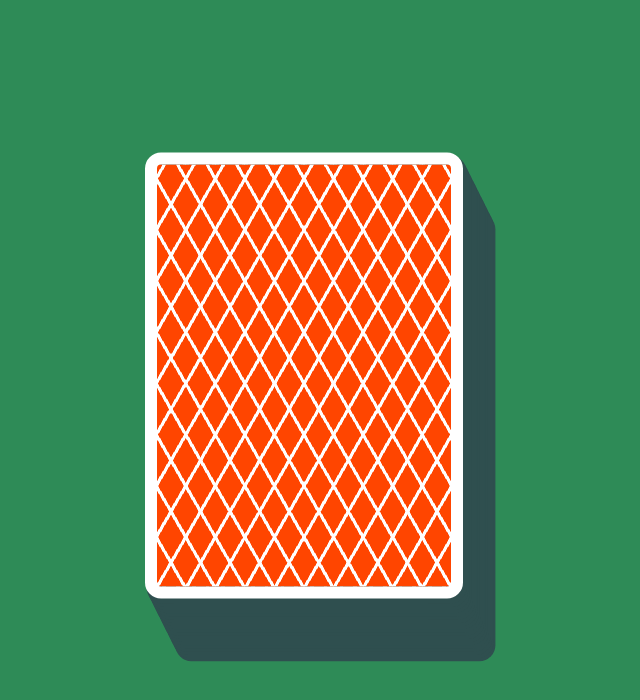
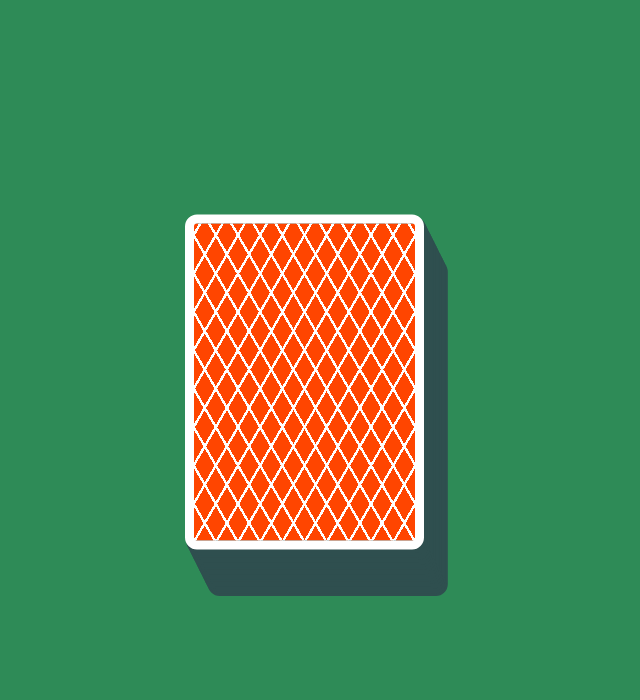
Before and after one commit to kangasta/pakka-old, a React (Create React App) app: page / in a window 1280 px wide. Shown: the top 700 px of the page, without its empty margins (335-975 px from the left). Built offline with nearby package versions, Linux system fonts and the light colour scheme.

Commit message:
Tune scaling.

```diff
--- a/src/App.css
+++ b/src/App.css
@@ -16,19 +16,19 @@
 
 @media (min-width: 10em) and (min-height: 14em) {
 	.app {
-		font-size: 200%;
+		font-size: 150%;
 	}
 }
 
 @media (min-width: 15em) and (min-height: 21em) {
 	.app {
-		font-size: 300%;
+		font-size: 200%;
 	}
 }
 
 @media (min-width: 20em) and (min-height: 28em) {
 	.app {
-		font-size: 400%;
+		font-size: 300%;
 	}
 }
 
```
